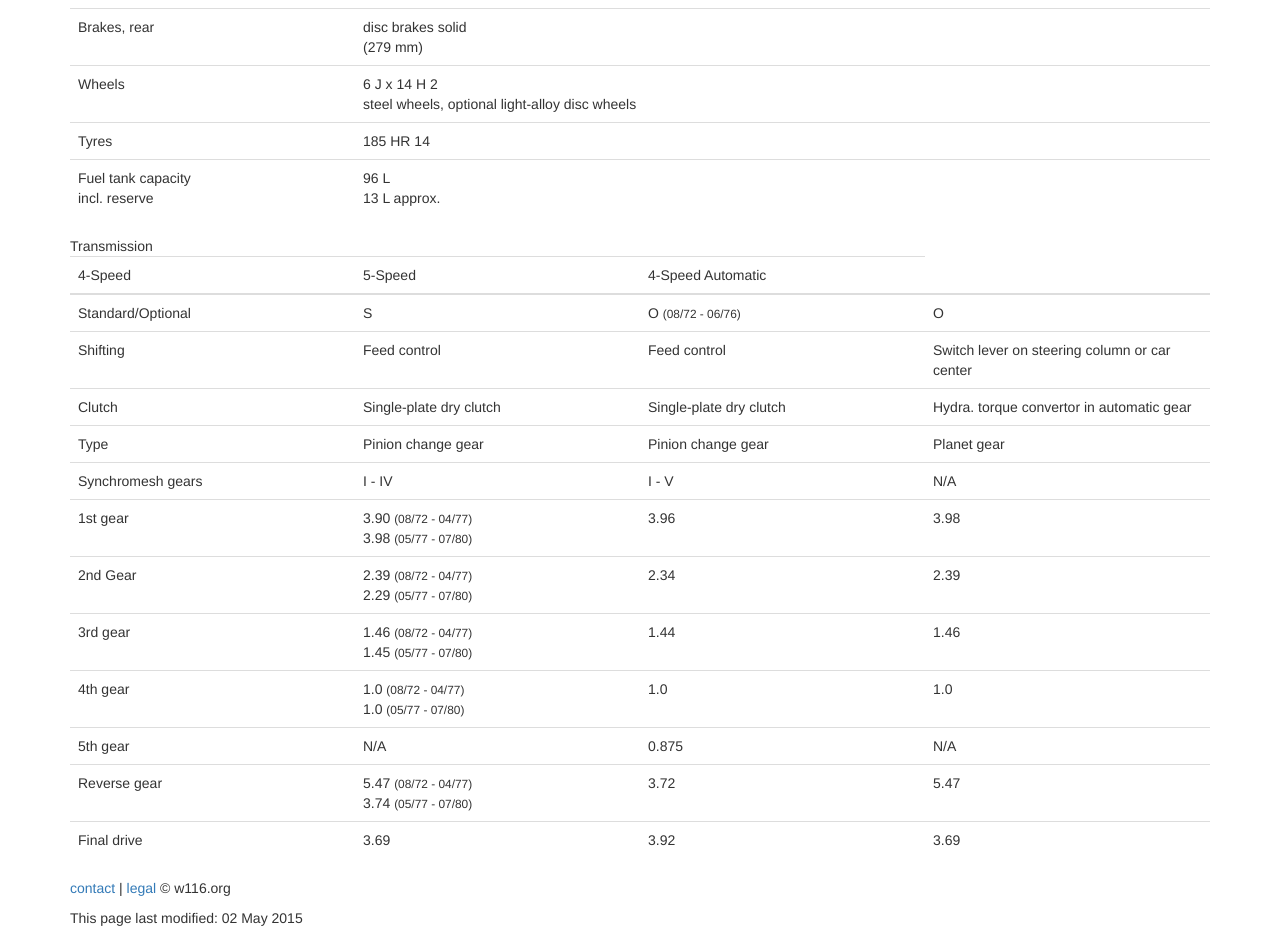
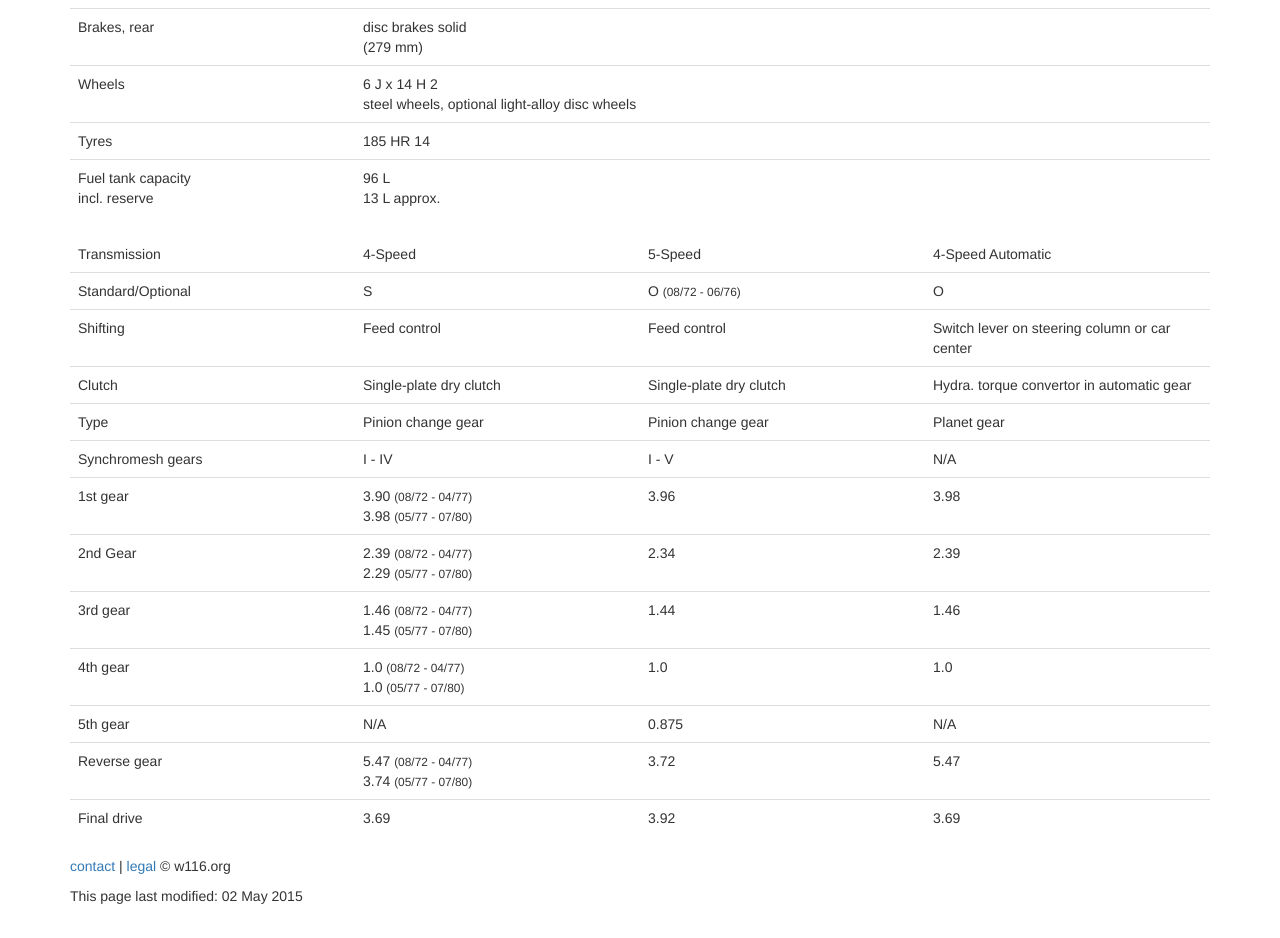
Before and after one commit to W116org/w116org.github.io, a Jekyll site: the page built from library/116_020.html, in a window 1280 px wide. Shown: the part 977-1915 px from the top of the page. Built offline with Jekyll 4.4.1, drawn with Linux system fonts in a browser that asks for light colours; nearby versions of some CDN libraries; comment, search, counter and statistics services are not loaded; after the commit the page ends 1893 px from its top, so only the background shows below that.

Commit message:
Update 116_020.html

```diff
--- a/library/116_020.html
+++ b/library/116_020.html
@@ -71,7 +71,7 @@ published: true
   </tr>
 </tbody>
 </table>
-<table class="table table-hover>
+<table class="table table-hover">
   <thead>
   <tr>
     <td colspan="1" rowspan="1" width="25%" class="colheader">Transmission</td>
```
